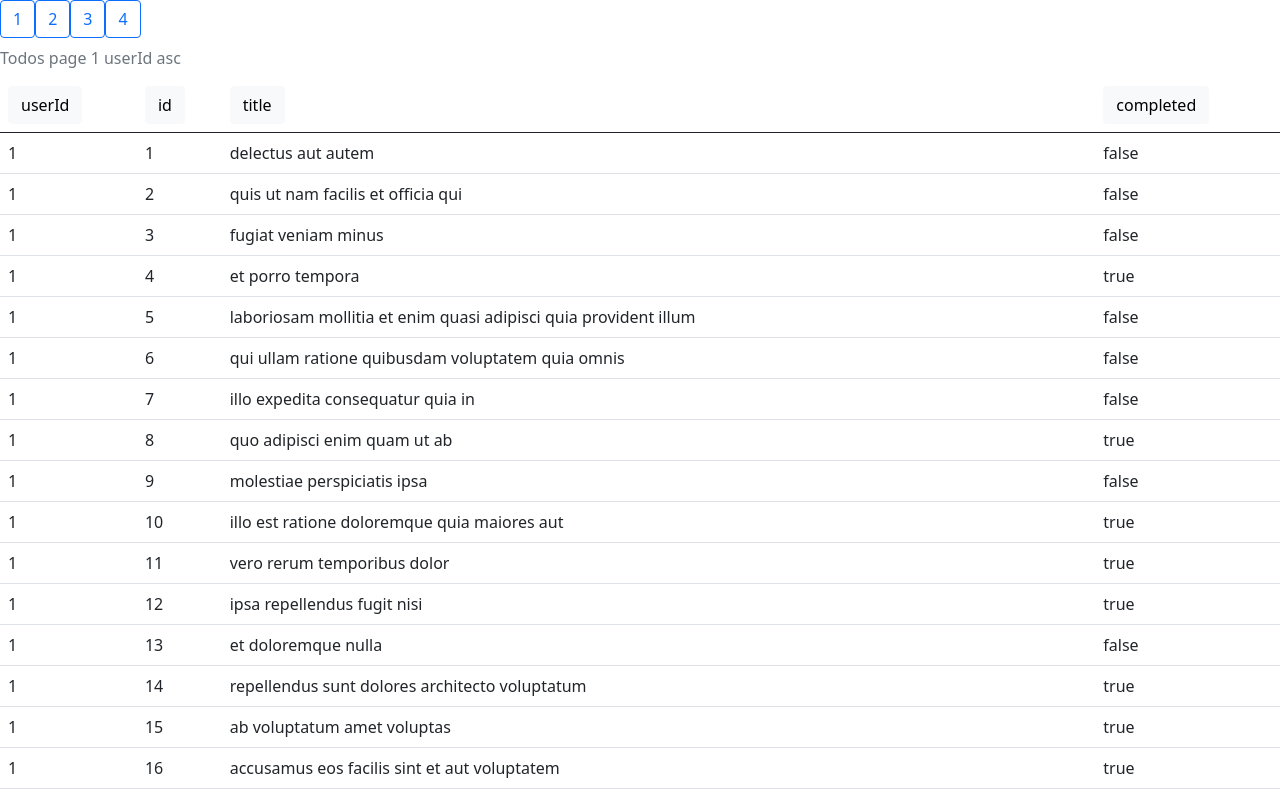
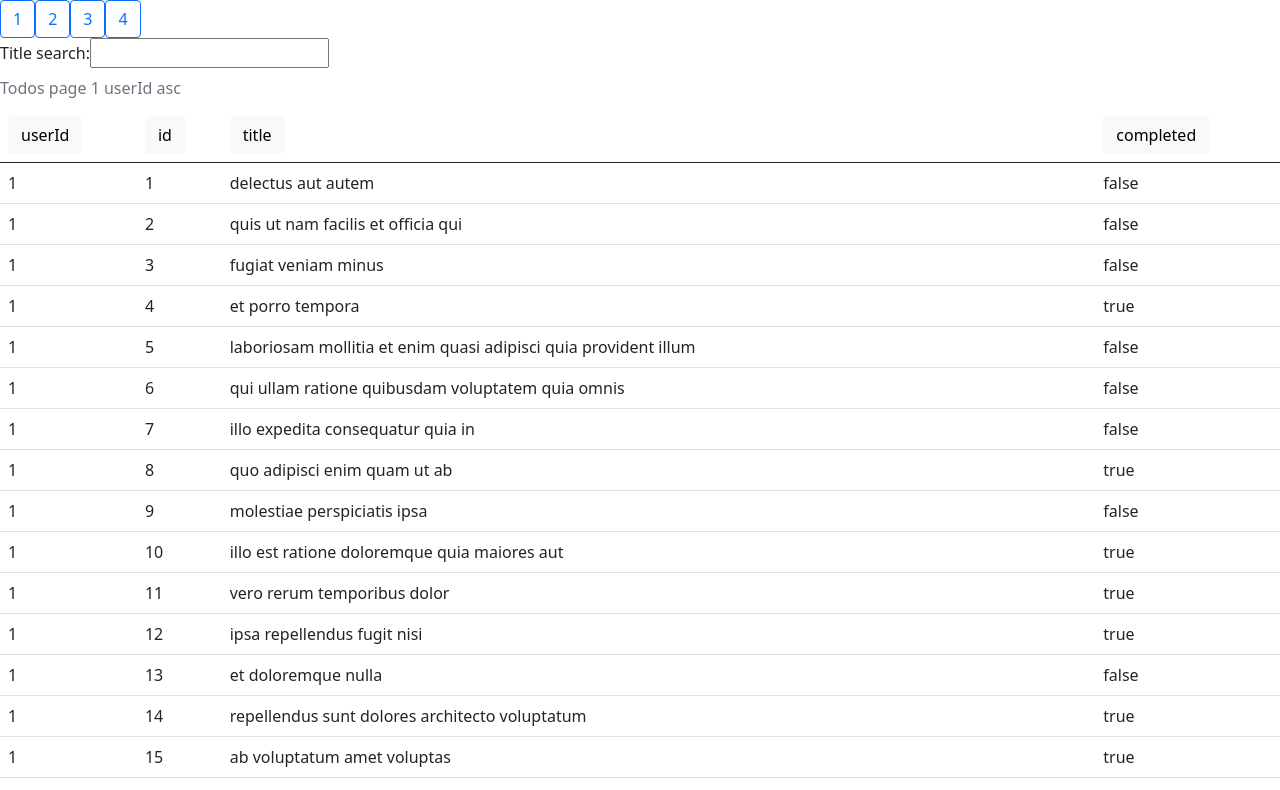
Before and after one commit to sematgt/crazy_panda_table, a React (Create React App) app: page / in a window 1280 px wide. Shown: the top 790 px of the page. Built offline with nearby package versions, Linux system fonts and the light colour scheme.

Commit message:
fixed recursive search

```diff
--- a/src/App.js
+++ b/src/App.js
@@ -1,6 +1,6 @@
 import './App.css';
 import todos from './data/todos';
-import { useState, useEffect } from 'react';
+import { useState } from 'react';
 
 function App() {
   const itemsCount = todos.length;
@@ -25,8 +25,13 @@ function App() {
     setItems(sortItemsBy(column, order));
   }
 
+  function handleTextFilter(text) {
+    setFilter(text);
+    setItems(todos.filter((item => item['title'].includes(text))));
+  }
+
   function filterItemsByPage(number) {
-    return items.filter((todo, index) => index < itemsPerPage * number && index >= itemsPerPage * (number - 1));
+    return items.filter((item, index) => index < itemsPerPage * number && index >= itemsPerPage * (number - 1));
   }
 
   function sortItemsBy(column, order) {
@@ -47,6 +52,7 @@ function App() {
   return (
     <div className="App">
       <Paginator pagesNumbers={pagesNumbers} handlePageChange={handlePageChange}></Paginator>
+      <FilterInput handleChange={e => handleTextFilter(e.target.value)}></FilterInput>
       <table class="table caption-top">
         <caption>Todos page {page} {sort.column} {sort.order}</caption>
         <thead>
@@ -92,4 +98,15 @@ function Paginator(props) {
   );
 }
 
+function FilterInput(props) {
+  return (
+    <form onSubmit={e => e.preventDefault()}>
+      <label>
+        Title search:
+        <input type="text" onChange={e => props.handleChange(e)}></input>
+      </label>
+    </form>
+  )
+}
+
 export default App;
```
